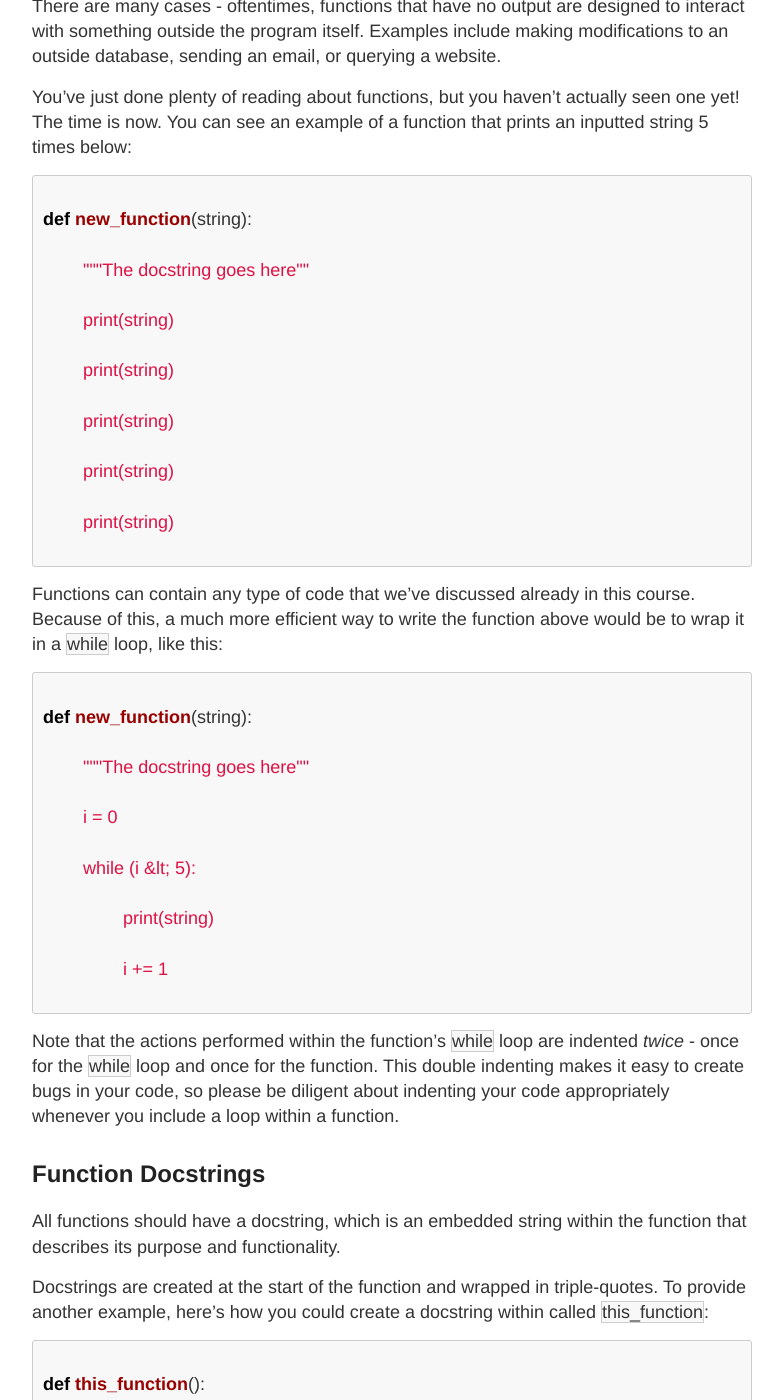
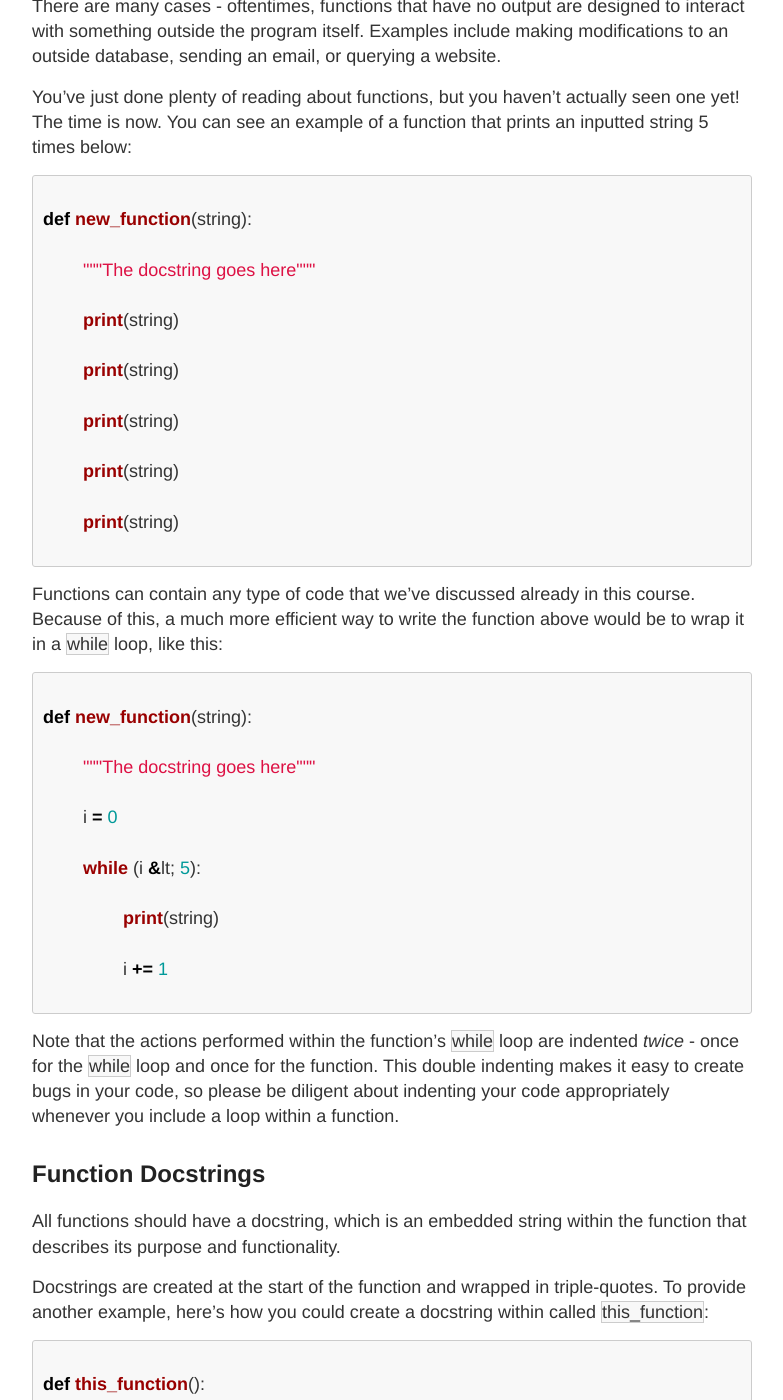
Before and after one commit to rosyberti/website, a Jekyll site: the page built from python-course/functions.md, in a window 1280 px wide and 1400 px high, scrolled down 816 px. Shown: the whole window, without its empty margins (248-1031 px from the left). Built offline with Jekyll 4.4.1, drawn with Linux system fonts in a browser that asks for light colours.

Commit message:
added missing quote

```diff
--- a/python-course/functions.md
+++ b/python-course/functions.md
@@ -26,7 +26,7 @@ You've just done plenty of reading about functions, but you haven't actually see
 
 def new_function(string):
 
-	"""The docstring goes here""
+	"""The docstring goes here"""
 
 	print(string)
 
@@ -46,7 +46,7 @@ Functions can contain any type of code that we've discussed already in this cour
 
 def new_function(string):
 
-	"""The docstring goes here""
+	"""The docstring goes here"""
 
 	i = 0
 
```
